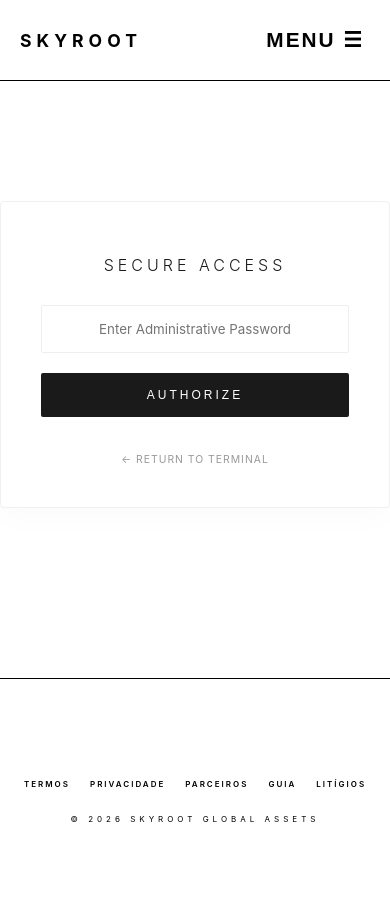
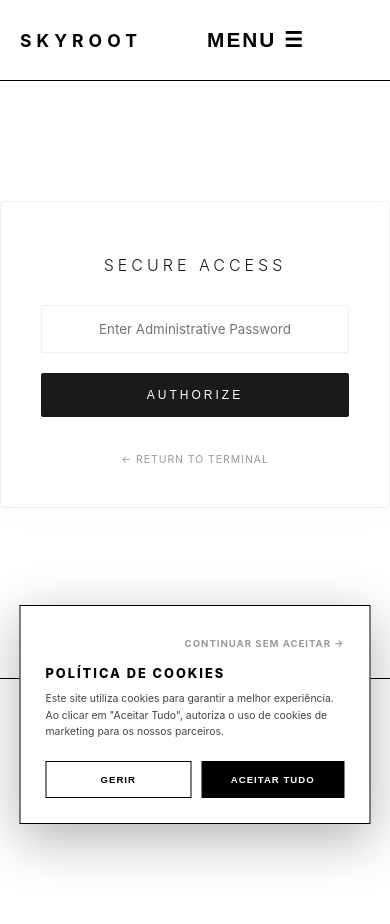
Before and after one commit to pedrosmeo-cell/SkyRooTT, a Flask app: page /admin in a window 390 px wide. Run offline with Flask 3, Linux system fonts and the light colour scheme.

Commit message:
Add files via upload

```diff
--- a/templates/base.html
+++ b/templates/base.html
@@ -5,14 +5,13 @@
     <meta name="viewport" content="width=device-width, initial-scale=1.0">
     <title>SkyRoot | Executive Office Solutions</title>
     <style>
-        body { margin: 0; font-family: 'Inter', sans-serif; background-color: #ffffff; display: flex; flex-direction: column; min-height: 100vh; }
+        body { margin: 0; font-family: 'Inter', sans-serif; background-color: #ffffff; display: flex; flex-direction: column; min-height: 100vh; top: 0 !important; }
         main { flex: 1; }
 
         header { background: #fff; border-bottom: 1px solid #000; position: sticky; top: 0; z-index: 9999; height: 80px; display: flex; align-items: center; }
         nav { display: flex; justify-content: space-between; align-items: center; max-width: 1400px; width: 100%; margin: auto; padding: 0 40px; }
         .logo a { font-size: 1.1rem; letter-spacing: 5px; text-transform: uppercase; font-weight: bold; color: #000; text-decoration: none; }
 
-        /* Botão Hambúrguer (Oculto no Computador e Tablet) */
         .menu-toggle { display: none; background: none; border: none; font-size: 1.3rem; font-weight: bold; cursor: pointer; color: #000; text-transform: uppercase; letter-spacing: 2px; }
 
         .nav-links { display: flex; gap: 5px; list-style: none; margin: 0; padding: 0; flex-grow: 1; justify-content: center; }
@@ -22,7 +21,11 @@
         .dropdown-content { display: none; position: absolute; top: 100%; left: 0; background: #fff; min-width: 160px; box-shadow: 0 10px 25px rgba(0,0,0,0.1); border: 1px solid #eee; padding: 10px 0; z-index: 100000; }
         .dropdown-content a { color: #000 !important; padding: 10px 20px !important; font-size: 0.55rem !important; display: block !important; text-transform: uppercase !important; letter-spacing: 1px !important; text-decoration: none; }
 
-        /* Comportamento de Hover dinâmico em ecrãs de Computador Grande */
+        /* Ocultar elementos indesejados da Google */
+        .goog-te-banner-frame.skiptranslate, .goog-te-banner-frame, #goog-gt-tt, .goog-te-balloon-frame { display: none !important; }
+        .goog-te-gadget-simple { background-color: #fff !important; border: 1px solid #000 !important; padding: 5px 10px !important; border-radius: 2px !important; font-size: 0.6rem !important; font-family: 'Inter', sans-serif !important; text-transform: uppercase !important; letter-spacing: 1px !important; cursor: pointer; }
+        .goog-te-gadget-icon { display: none !important; }
+
         @media (min-width: 1201px) {
             .nav-links li:hover .dropdown-content { display: block; }
         }
@@ -36,53 +39,28 @@
         .footer-links a { text-transform: uppercase; font-size: 0.5rem; letter-spacing: 2px; color: #000; text-decoration: none; font-weight: 600; }
         .copyright { font-size: 0.5rem; letter-spacing: 4px; color: #000; text-transform: uppercase; margin: 0; }
 
-        /* --- COMPUTADOR REDUZIDO / JANELA ENCOLHIDA / TABLETS --- */
         @media (max-width: 1200px) and (min-width: 768px) {
             header { height: auto; padding: 15px 0; }
             nav { flex-direction: column; gap: 15px; padding: 0 20px; }
-            .nav-links {
-                display: flex !important;
-                flex-wrap: wrap !important;
-                justify-content: center !important;
-                width: 100%;
-                gap: 10px !important;
-            }
+            .nav-links { display: flex !important; flex-wrap: wrap !important; justify-content: center !important; width: 100%; gap: 10px !important; }
             .nav-links li a { font-size: 0.55rem; padding: 8px 10px; text-align: center; }
             .nav-right { width: 100%; justify-content: center; border-top: 1px solid #eee; padding-top: 10px; }
-
-            /* Garante o posicionamento correto do menu suspenso em ecrãs encolhidos */
             .dropdown-content { position: absolute; top: 100%; left: 50%; transform: translateX(-50%); box-shadow: 0 10px 30px rgba(0,0,0,0.15); border: 1px solid #ddd; }
         }
 
-        /* --- ADAPTAÇÃO TOTAL PARA TELEMÓVEIS --- */
         @media (max-width: 767px) {
             header { height: 80px; padding: 0; }
             nav { flex-direction: row; justify-content: space-between; padding: 0 20px; height: 100%; position: relative; }
-
             .menu-toggle { display: block; }
             .nav-right { display: none !important; }
-
-            .nav-links {
-                display: none;
-                flex-direction: column;
-                width: 100%;
-                text-align: center;
-                gap: 0;
-                position: absolute;
-                top: 80px;
-                left: 0;
-                background: #fff;
-                border-bottom: 1px solid #000;
-                padding: 10px 0;
-            }
-
+            .nav-links { display: none; flex-direction: column; width: 100%; text-align: center; gap: 0; position: absolute; top: 80px; left: 0; background: #fff; border-bottom: 1px solid #000; padding: 10px 0; }
             .nav-links.active { display: flex; }
             .nav-links li { width: 100%; }
             .nav-links li a { padding: 15px 0; font-size: 0.75rem; width: 100%; display: block; border-bottom: 1px solid #f9f9f9; box-sizing: border-box; }
-
             .dropdown-content { position: static; display: none; box-shadow: none; border: none; background: #fafafa; padding: 0; transform: none; left: 0; }
             .dropdown-content a { font-size: 0.65rem !important; padding: 12px 0 !important; border-bottom: 1px solid #eee; }
             .footer-links { flex-wrap: wrap; gap: 20px; padding: 0 20px; }
+            #google_translate_element { margin-left: 0; margin-top: 10px; }
         }
     </style>
 </head>
@@ -91,13 +69,10 @@
     <header>
         <nav>
             <div class="logo"><a href="/">SKYROOT</a></div>
-
             <button class="menu-toggle" onclick="toggleNav()">Menu ☰</button>
 
             <ul class="nav-links" id="menuList">
                 <li><a href="/">Home</a></li>
-
-                <!-- AMAZON GLOBAL -->
                 <li>
                     <a href="javascript:void(0)" onclick="toggleSubMenu(this)">Amazon Global ▾</a>
                     <div class="dropdown-content">
@@ -106,8 +81,6 @@
                         <a href="/produtos/amazon?cat=Cadeira">Cadeiras</a>
                     </div>
                 </li>
-
-                <!-- ALIEXPRESS (PT/ES) -->
                 <li>
                     <a href="javascript:void(0)" onclick="toggleSubMenu(this)">AliExpress (PT/ES) ▾</a>
                     <div class="dropdown-content">
@@ -116,8 +89,6 @@
                         <a href="/produtos/aliexpress-pt-es?cat=Cadeira">Cadeiras</a>
                     </div>
                 </li>
-
-                <!-- ALIEXPRESS (BR) -->
                 <li>
                     <a href="javascript:void(0)" onclick="toggleSubMenu(this)">AliExpress (BR) ▾</a>
                     <div class="dropdown-content">
@@ -126,8 +97,6 @@
                         <a href="/produtos/aliexpress-br?cat=Cadeira">Cadeiras</a>
                     </div>
                 </li>
-
-                <!-- EBAY -->
                 {% for region in ['PT', 'ES', 'BR'] %}
                 <li>
                     <a href="javascript:void(0)" onclick="toggleSubMenu(this)">eBay ({{ region }}) ▾</a>
@@ -139,6 +108,9 @@
                 </li>
                 {% endfor %}
             </ul>
+
+            <!-- CAIXA DO TRADUTOR LOCALIZADA NA NAVBAR -->
+            <div id="google_translate_element"></div>
 
             <div class="nav-right">
                 {% if session.get('logged_in') %}
@@ -154,6 +126,20 @@
         {% block content %}{% endblock %}
     </main>
 
+    <div id="cookie-v3" style="display:none; position:fixed; bottom:20px; left:50%; transform:translateX(-50%); width:90%; max-width:550px; background:#fff; border:1px solid #000; padding:25px; z-index:10001; box-shadow:0 15px 50px rgba(0,0,0,0.3); font-family: 'Inter', sans-serif; box-sizing: border-box;">
+        <div style="text-align:right; margin-bottom:15px;">
+            <a href="javascript:void(0)" onclick="fecharV3()" style="font-size:0.6rem; color:#999; text-decoration:none; text-transform:uppercase; font-weight:bold; letter-spacing: 1px;">Continuar sem aceitar →</a>
+        </div>
+        <h4 style="margin:0 0 10px 0; font-size:0.8rem; text-transform:uppercase; letter-spacing:2px; font-weight:800; color:#000;">Política de Cookies</h4>
+        <p style="font-size:0.65rem; line-height:1.6; color:#444; margin-bottom:20px;">
+            Este site utiliza cookies para garantir a melhor experiência. Ao clicar em "Aceitar Tudo", autoriza o uso de cookies de marketing para os nossos parceiros.
+        </p>
+        <div style="display:flex; gap:10px;">
+            <button onclick="alert('Definições detalhadas em breve.')" style="flex:1; background:#fff; color:#000; border:1px solid #000; padding:12px; font-size:0.6rem; font-weight:bold; cursor:pointer; text-transform:uppercase; letter-spacing: 1px; box-sizing: border-box;">Gerir</button>
+            <button onclick="aceitarV3()" style="flex:1; background:#000; color:#fff; border:none; padding:12px; font-size:0.6rem; font-weight:bold; cursor:pointer; text-transform:uppercase; letter-spacing: 1px; box-sizing: border-box;">Aceitar Tudo</button>
+        </div>
+    </div>
+
     <footer>
         <div class="footer-links">
             <a href="/termos">Termos</a>
@@ -165,14 +151,25 @@
         <p class="copyright">&copy; 2026 SKYROOT GLOBAL ASSETS</p>
     </footer>
 
-    <script>
-        // Gere a abertura do menu principal em telemóveis
+    <!-- NOVO ENDPOINT ATUALIZADO DO GOOGLE TRANSLATE COM ELEMENT CORRETO -->
+    <script type="text/javascript">
+        function googleTranslateElementInit() {
+            new google.translate.TranslateElement({
+                pageLanguage: 'pt',
+                includedLanguages: 'pt,en,es',
+                layout: google.translate.TranslateElement.InlineLayout.SIMPLE,
+                autoDisplay: false
+            }, 'google_translate_element');
+        }
+    </script>
+    <script type="text/javascript" src="google.com"></script>
+
+    <script type="text/javascript">
         function toggleNav() {
             var menu = document.getElementById('menuList');
             menu.classList.toggle('active');
         }
 
-        // Sistema unificado de cliques táteis e janelas reduzidas abaixo de 1200px
         function toggleSubMenu(el) {
             if (window.innerWidth <= 1200) {
                 var drop = el.nextElementSibling;
@@ -187,9 +184,8 @@
             }
         }
 
-        // Fecha os submenus se o utilizador clicar fora deles no ecrã encolhido
         window.onclick = function(event) {
-            if (!event.target.matches('.nav-links li a')) {
+            if (!event.target.matches('.nav-links li a') && !event.target.matches('.menu-toggle')) {
                 document.querySelectorAll('.dropdown-content').forEach(function(d) {
                     if (window.innerWidth <= 1200) {
                         d.style.display = 'none';
@@ -197,6 +193,15 @@
                 });
             }
         }
+
+        window.addEventListener('DOMContentLoaded', function() {
+            if (!localStorage.getItem('skyroot_v3')) {
+                document.getElementById('cookie-v3').style.display = 'block';
+            }
+        });
+
+        function aceitarV3() { localStorage.setItem('skyroot_v3', 'aceite'); document.getElementById('cookie-v3').style.display = 'none'; }
+        function fecharV3() { localStorage.setItem('skyroot_v3', 'recusado'); document.getElementById('cookie-v3').style.display = 'none'; }
     </script>
 </body>
 </html>
```
